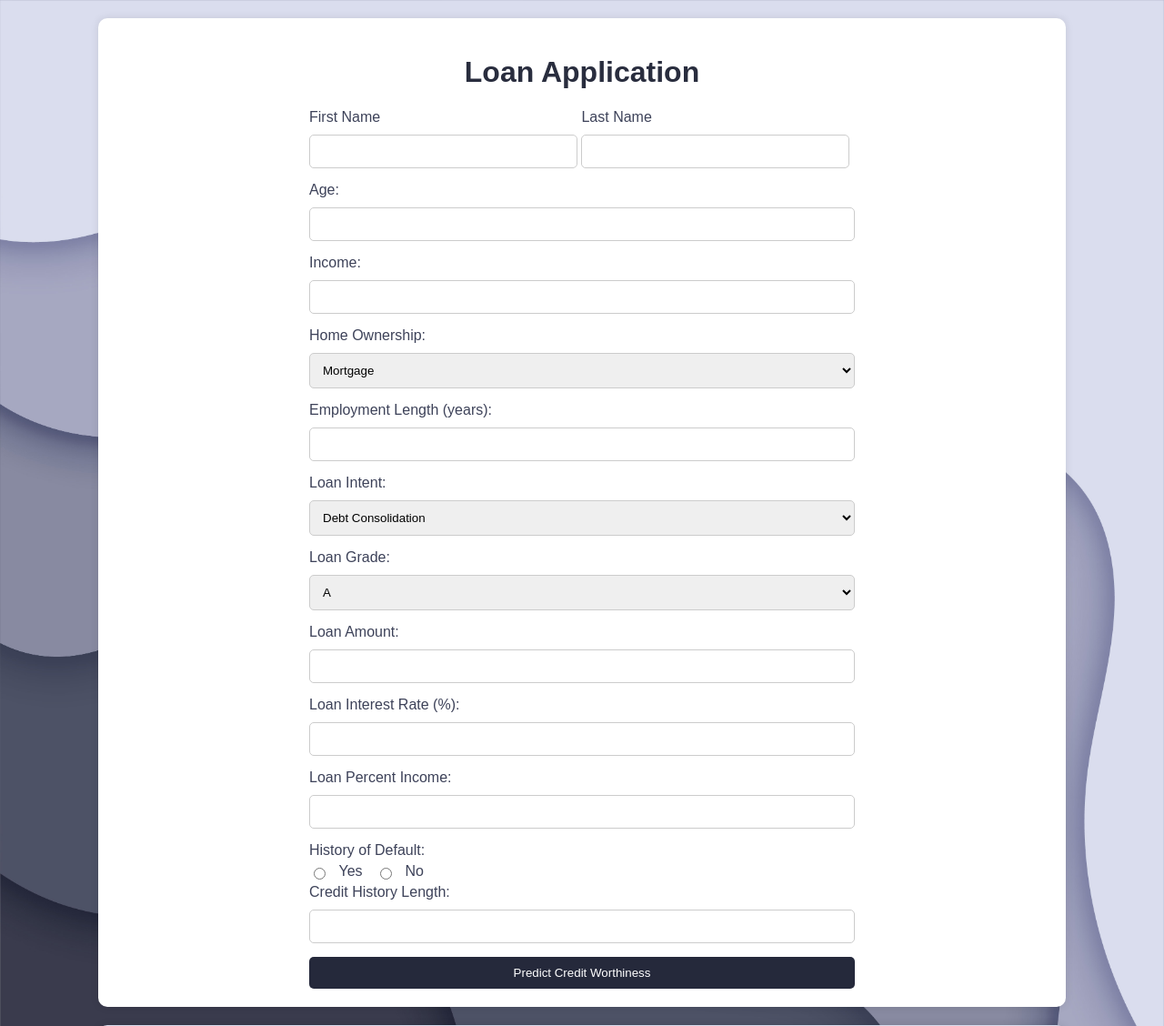
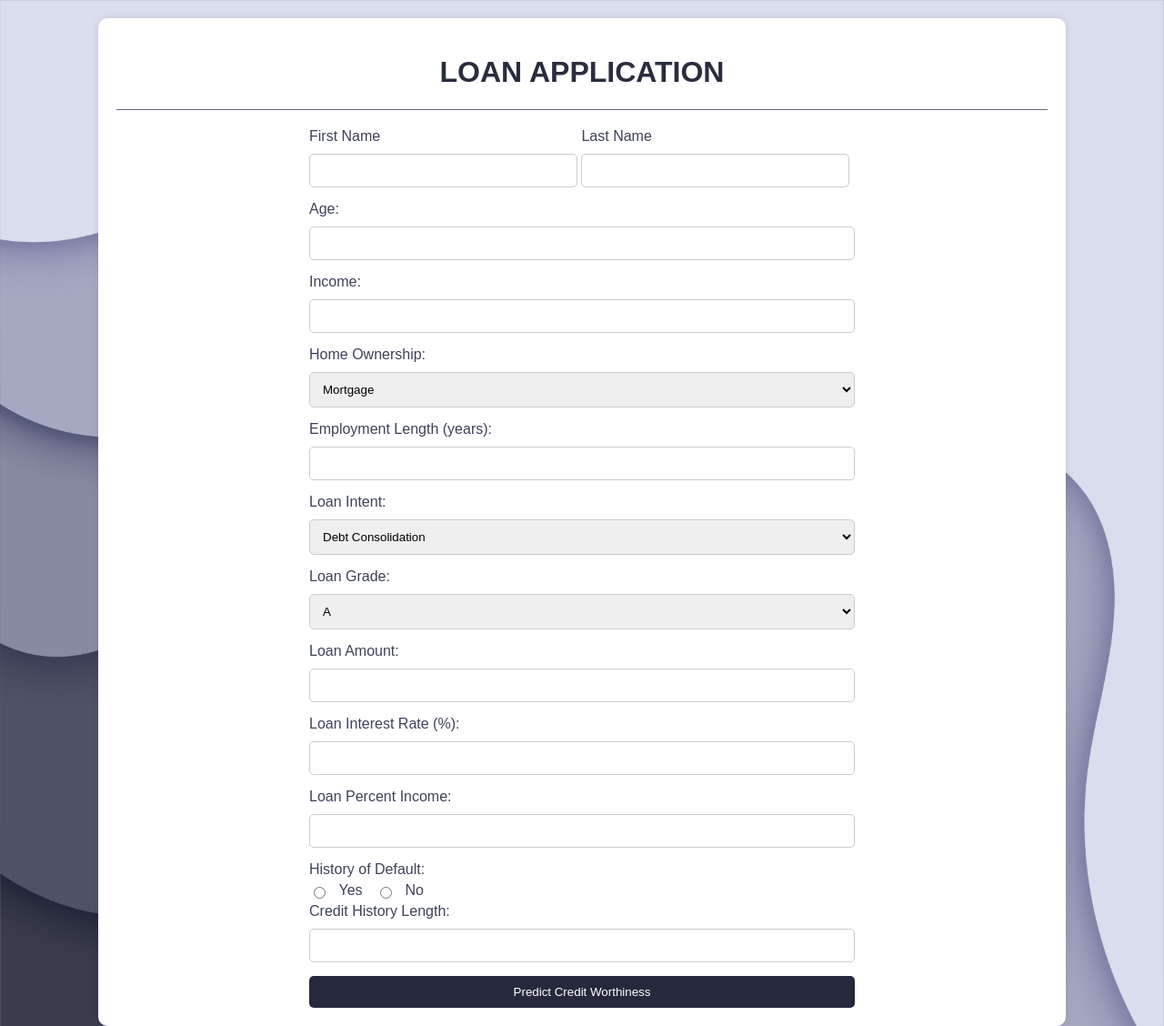
Before and after one commit to ryandenninger7/credit-risk-project, a Flask app: page / in a window 1280 px wide. Shown: the top 1128 px of the page at 91% size. Run offline with Flask 3, Linux system fonts and the light colour scheme; parts of the project's set-up code (start-up, migrations or seed data) failed here and were passed over.

Commit message:
added hr

```diff
--- a/templates/index.html
+++ b/templates/index.html
@@ -26,6 +26,7 @@
     padding: 20px;
     border-radius: 10px;
     box-shadow: 0px 0px 10px rgba(0, 0, 0, 0.1);
+
   }
 
   .container_2 {
@@ -106,14 +107,35 @@
   .high-risk {
     color: red;
   }
+  .logo {
+    display: inline-block;
+    vertical-align: middle; /* Aligns the image vertically with text */
+    width: 100px; /* Adjust the width of the image as needed */
+    height: auto; /* Maintain aspect ratio */
+}
 
+.heading {
+    display: inline-block; /* Ensures the h1 behaves like an inline-block element */
+    margin: 0; /* Remove any default margin */
+    text-align: center;
+}
+
+hr {
+    margin: 20px 0; /* Add margin to create space above and below the horizontal line */
+    border: none; /* Remove the default border */
+    border-top: 1px solid #666986; /* Add a custom border style */
+    padding: 0 20px; /* Add padding to the left and right of the horizontal line */
+}
 
 </style>
 </head>
 <body>
 
 <div class="container">
-  <h1>Loan Application</h1>
+  <h1>LOAN APPLICATION</h1>
+
+  <hr>
+
   <form action="#" method="post">
     <div class="name-container">
       <label for="first_name">First Name</label>
```
